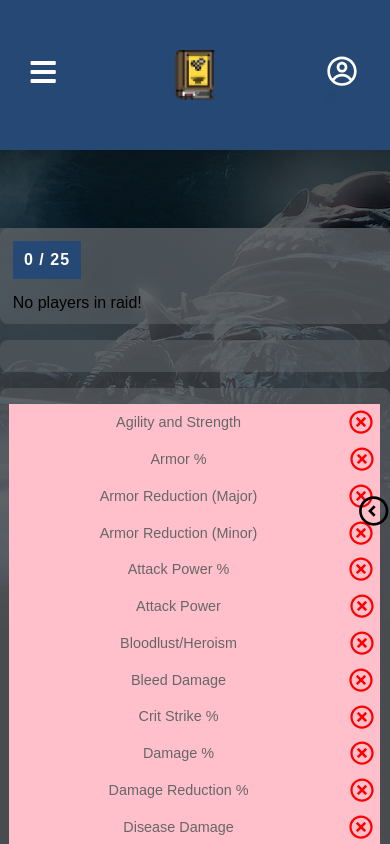
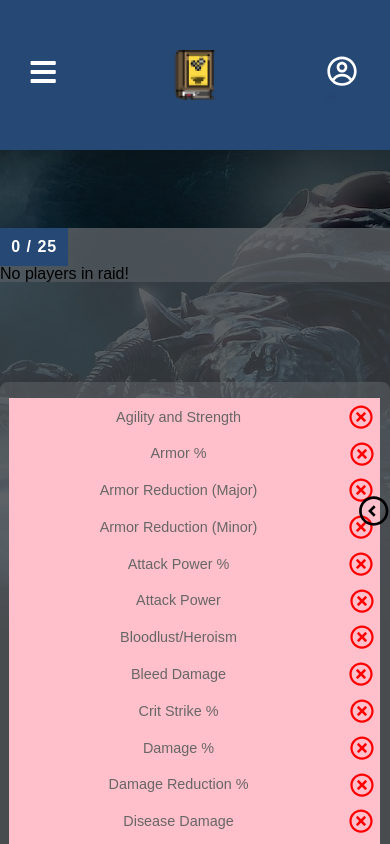
Before and after one commit to MarcusMohns/Codex-Online, a React (Create React App) app: page /raidassembler in a window 390 px wide. Shown: the top 844 px of the page. Built offline with nearby package versions, Linux system fonts and the light colour scheme.

Commit message:
raidassembler is a lot prettier, fixed mobile bug

```diff
--- a/src/components.js
+++ b/src/components.js
@@ -2,6 +2,7 @@ const COLORS = {
   darktext: "rgba(102, 102, 102, 1)",
   lighttext: "#fff",
   offWhite: "rgba(248, 248, 255, 1)",
+  fadedOffWhite: "rgba(248, 248, 255, 0.7)",
   background: "rgba(99, 102, 106, 0.5)",
   primary: "rgba(38, 72, 116, 1)",
   fadedPrimary: "rgba(38, 72, 116, 0.75)",
--- a/src/components/styles/RaidAssembler.styled.js
+++ b/src/components/styles/RaidAssembler.styled.js
@@ -162,19 +162,16 @@ export const RaidContainer = styled.section`
   display: flex;
   flex-direction: column;
   align-items: flex-start;
-  border-radius: 0.5rem;
   background-color: ${COLORS.background};
-  padding: 0.8rem;
-  margin-bottom: 1rem;
   min-width: 100%;
   max-height: 100%;
+  margin-bottom: 50px;
 
   .raidCount {
     padding: 0.7rem;
     font-weight: 800;
     font-size: 1rem;
     letter-spacing: 1px;
-    margin-bottom: 1rem;
     background-color: ${COLORS.primary};
     color: ${COLORS.lighttext};
   }
@@ -183,10 +180,17 @@ export const RaidContainer = styled.section`
     grid-template-columns: repeat(5, 1fr);
     grid-template-rows: repeat(5, 1fr);
     grid-auto-flow: column;
+    width: 100%;
   }
   @media (min-width: 1200px) {
-    min-height: 420px;
     grid-area: Raid;
+    min-height: 95%;
+
+    .grid {
+      margin: auto;
+      width: 80%;
+      margin-bottom: auto;
+    }
   }
 `;
 
@@ -196,13 +200,12 @@ export const StyledPlayer = styled.div`
   align-items: center;
   justify-content: space-between;
   background: ${(props) => props.background};
-  border-radius: 0.33rem;
 
   text-shadow: #000 0rem 0rem 0.1rem, #000 0rem 0rem 0.2rem,
     #000 0rem 0rem 0.2rem, #000 0rem 0rem 0.2rem, #000 0rem 0rem 0.2rem;
   cursor: pointer;
   color: white;
-  font-size: 0.4rem;
+  font-size: 0.8rem;
   padding: 0.5rem;
   transition: transform 0.2;
 
@@ -217,8 +220,9 @@ export const StyledPlayer = styled.div`
 
   @media (min-width: 1200px) {
     margin: 5px;
-    font-size: 0.7rem;
+    font-size: 0.8rem;
     padding: 0.8rem;
+    border-radius: 0.33rem;
 
     img {
       display: normal;
@@ -400,15 +404,16 @@ export const UtilityContainer = styled.section`
   align-items: flex-start;
   box-sizing: border-box;
   flex-wrap: wrap;
-  border-radius: 0.5rem;
   background-color: ${COLORS.background};
-  padding: 1rem;
-  margin-bottom: 1rem;
   min-width: 100%;
-  max-height: 100%;
+  margin-bottom: 50px;
 
   @media (min-width: 1200px) {
     grid-area: Utils;
+    min-height: 95%;
+    padding: 2rem;
+    border-left: 1px solid black;
+    margin-bottom: 0px;
   }
 `;
 
@@ -416,6 +421,7 @@ export const StyledUtilities = styled.div`
   display: flex;
   flex-wrap: wrap;
   flex-direction: row;
+  margin: auto;
 `;
 
 export const StyledUtility = styled.div`
@@ -423,7 +429,7 @@ export const StyledUtility = styled.div`
   flex-direction: row;
   justify-content: space-between;
   align-items: center;
-  width:fit-content;
+  width: fit-content;
   font-size: 0.8rem;
   padding: 0.5rem;
   border: 1px solid grey;
@@ -431,26 +437,20 @@ export const StyledUtility = styled.div`
   border-radius: 5px;
   margin: 1px;
   opacity: 0%;
-    animation-name: FadeIn;
-    animation-duration: 0.5s;
-    animation-fill-mode: forwards;
-  }
+  animation-name: FadeIn;
+  animation-duration: 0.5s;
+  animation-fill-mode: forwards;
 
   img {
-
     width: 30px;
     border-radius: 20%;
     margin-left: 0.5rem;
-
+  }
 
   p {
     opacity: 0%;
-
     color: ${COLORS.darktext};
-
   }
-
-
 `;
 
 export const CrossIcon = styled(FaRegTimesCircle)`
```
